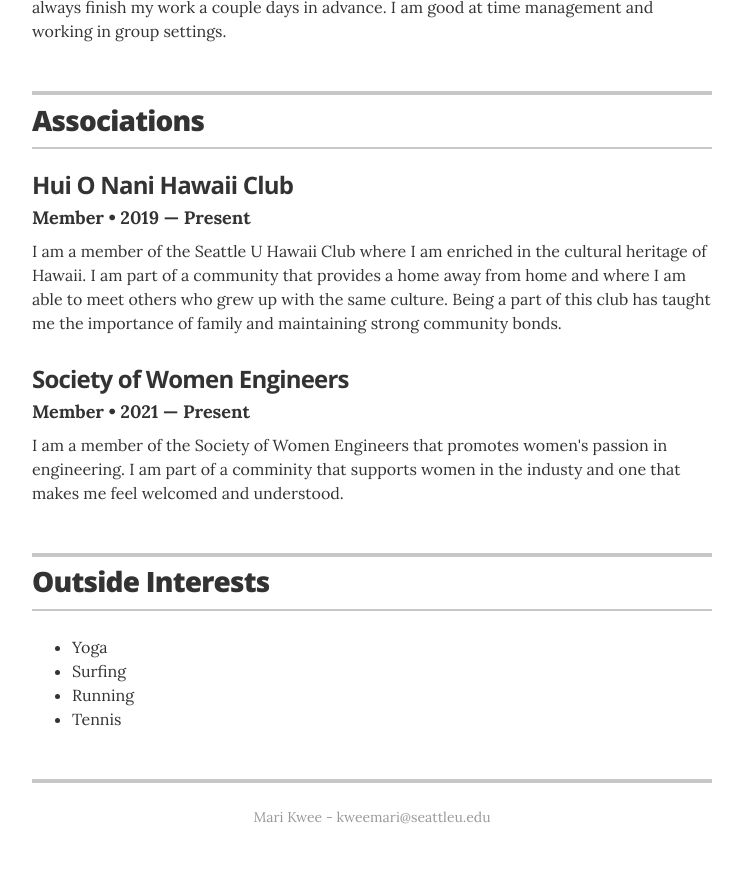
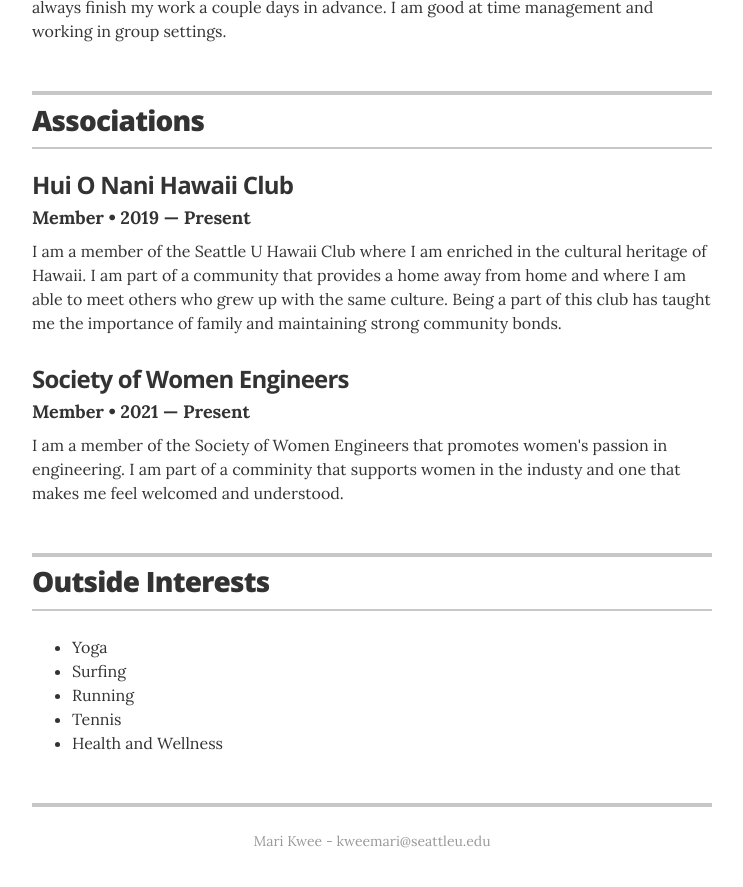
Before and after one commit to jglovier/resume-template, a Jekyll site: the page built from index.html, in a window 1280 px wide and 900 px high, scrolled down 2387 px. Shown: the top 887 px of the window, without its empty margins (268-1011 px from the left). Built offline with Jekyll 4.4.1, drawn with Linux system fonts in a browser that asks for light colours.

Commit message:
Update interests.yml

```diff
--- a/_data/interests.yml
+++ b/_data/interests.yml
@@ -3,3 +3,4 @@
 - description: Surfing
 - description: Running
 - description: Tennis
+- description: Health and Wellness
```
